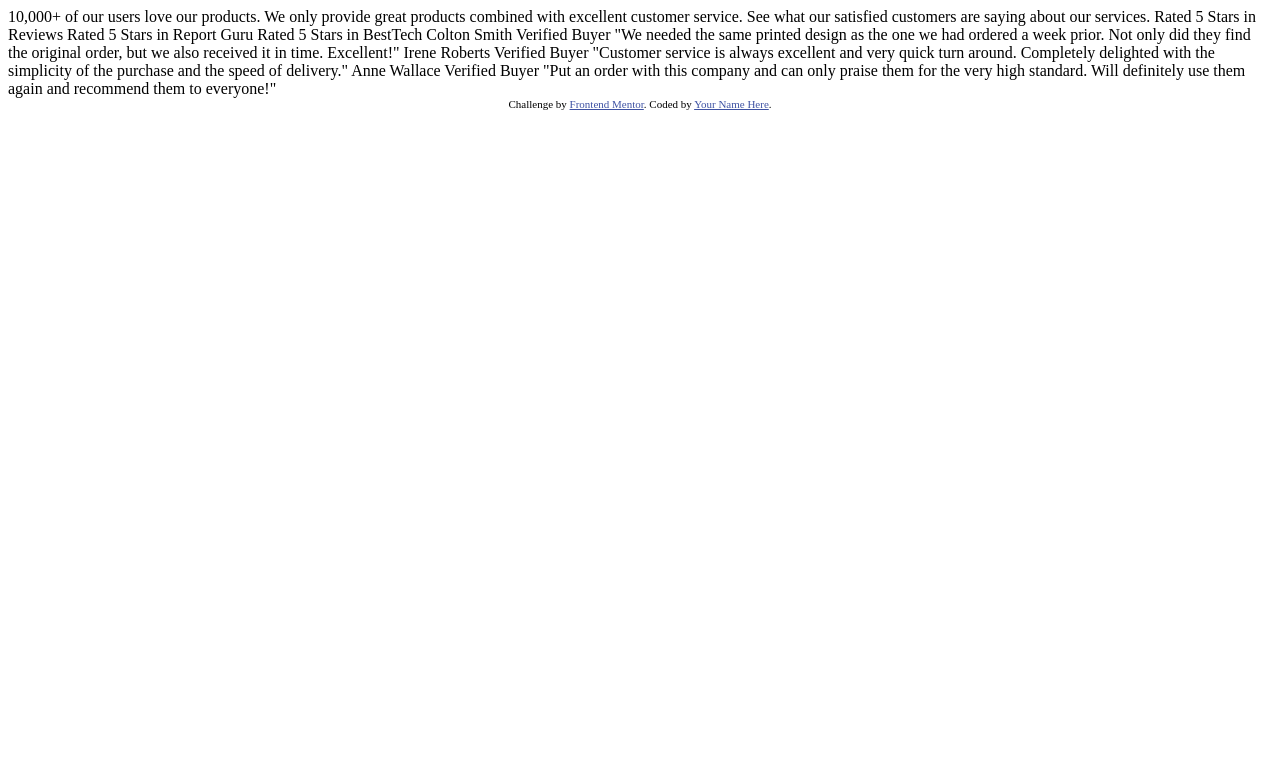
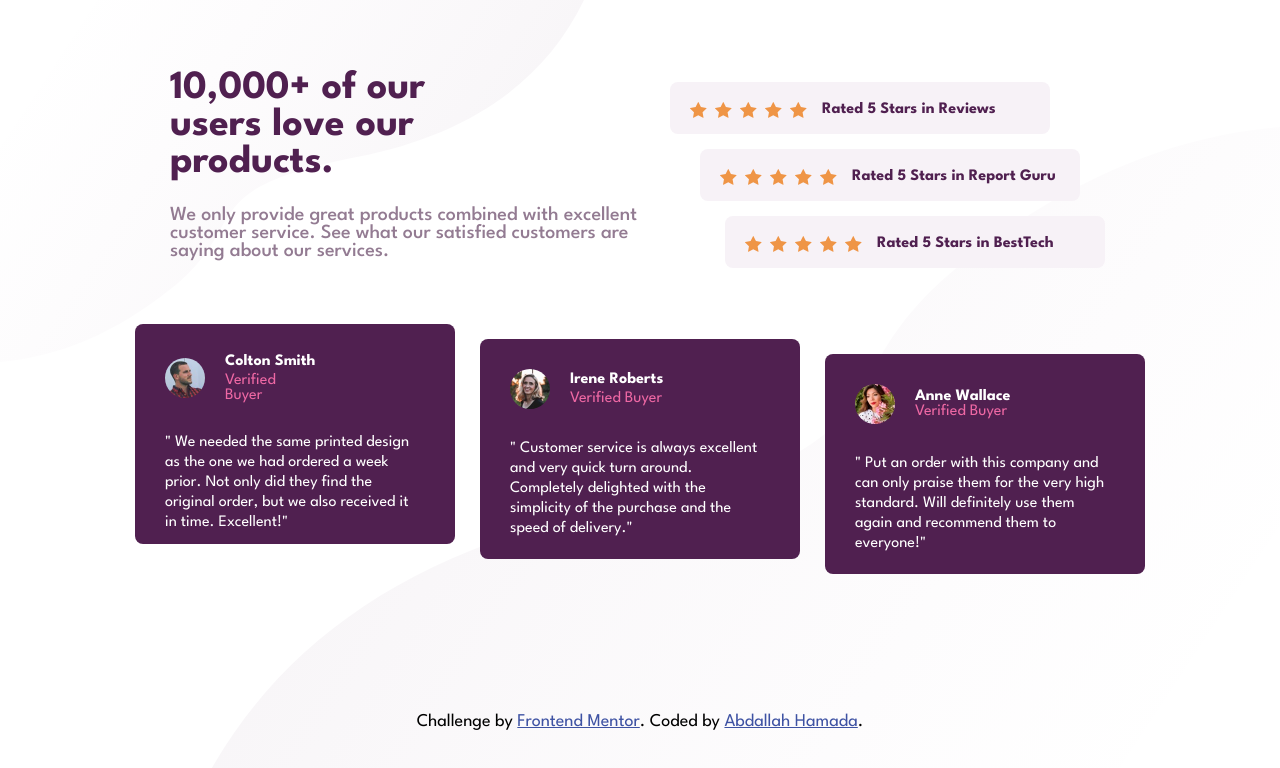
Before and after one commit to AbdullahHamadax/front-end-mentor, a plain HTML site: page social-proof-section/index.html in a window 1280 px wide. Drawn offline with Linux system fonts and the light colour scheme.

Commit message:
Social proof project is done.

```diff
--- a/social-proof-section/index.html
+++ b/social-proof-section/index.html
@@ -3,8 +3,7 @@
   <head>
     <meta charset="UTF-8" />
     <meta name="viewport" content="width=device-width, initial-scale=1.0" />
-    <!-- displays site properly based on user's device -->
-
+    <link rel="stylesheet" href="style.css" />
     <link
       rel="icon"
       type="image/png"
@@ -14,10 +13,9 @@
 
     <title>Frontend Mentor | Social proof section</title>
 
-    <!-- Feel free to remove these styles or customise in your own stylesheet 👍 -->
     <style>
       .attribution {
-        font-size: 11px;
+        font-size: 18px;
         text-align: center;
       }
       .attribution a {
@@ -26,23 +24,111 @@
     </style>
   </head>
   <body>
-    10,000+ of our users love our products. We only provide great products
-    combined with excellent customer service. See what our satisfied customers
-    are saying about our services. Rated 5 Stars in Reviews Rated 5 Stars in
-    Report Guru Rated 5 Stars in BestTech Colton Smith Verified Buyer "We needed
-    the same printed design as the one we had ordered a week prior. Not only did
-    they find the original order, but we also received it in time. Excellent!"
-    Irene Roberts Verified Buyer "Customer service is always excellent and very
-    quick turn around. Completely delighted with the simplicity of the purchase
-    and the speed of delivery." Anne Wallace Verified Buyer "Put an order with
-    this company and can only praise them for the very high standard. Will
-    definitely use them again and recommend them to everyone!"
+    <main class="main-container flex flex-col items-center justify-center">
+      <div class="container-1 flex flex-col">
+        <div class="wrapper-1 flex flex-col">
+          <h1 class="bio__number">10,000+ of our users love our products.</h1>
+          <p class="bio__text text-center">
+            We only provide great products combined with excellent customer
+            service. See what our satisfied customers are saying about our
+            services.
+          </p>
+        </div>
+
+        <div
+          class="container-2 flex flex-col items-center justify-center text-center"
+        >
+          <div class="review review-1">
+            <div class="flex flex-col review_items">
+              <div class="flex items-center justify-center stars">
+                <img src="images/icon-star.svg" alt="star" />
+                <img src="images/icon-star.svg" alt="star" />
+                <img src="images/icon-star.svg" alt="star" />
+                <img src="images/icon-star.svg" alt="star" />
+                <img src="images/icon-star.svg" alt="star" />
+              </div>
+              <p>Rated 5 Stars in Reviews</p>
+            </div>
+          </div>
+          <div class="review review-2">
+            <div class="flex flex-col review_items">
+              <div class="flex items-center justify-center stars">
+                <img src="images/icon-star.svg" alt="star" />
+                <img src="images/icon-star.svg" alt="star" />
+                <img src="images/icon-star.svg" alt="star" />
+                <img src="images/icon-star.svg" alt="star" />
+                <img src="images/icon-star.svg" alt="star" />
+              </div>
+              <p>Rated 5 Stars in Report Guru</p>
+            </div>
+          </div>
+          <div class="review review-3">
+            <div class="flex flex-col review_items">
+              <div class="flex items-center justify-center stars">
+                <img src="images/icon-star.svg" alt="star" />
+                <img src="images/icon-star.svg" alt="star" />
+                <img src="images/icon-star.svg" alt="star" />
+                <img src="images/icon-star.svg" alt="star" />
+                <img src="images/icon-star.svg" alt="star" />
+              </div>
+              <p>Rated 5 Stars in BestTech</p>
+            </div>
+          </div>
+        </div>
+      </div>
+
+      <div class="container-3 flex flex-col items-center justify-center mt-11">
+        <div class="feedback-card feedback-1 flex flex-col">
+          <div class="wrapper-2 flex items-center">
+            <img src="images/image-colton.jpg" alt="colton smith" />
+            <div class="flex flex-col gap-1">
+              <h1>Colton Smith</h1>
+              <p class="verified_buyer">Verified Buyer</p>
+            </div>
+          </div>
+          <p>
+            " We needed the same printed design as the one we had ordered a week
+            prior. Not only did they find the original order, but we also
+            received it in time. Excellent!"
+          </p>
+        </div>
+        <div class="feedback-card feedback-2 flex flex-col">
+          <div class="wrapper-2 flex items-center">
+            <img src="images/image-irene.jpg" alt="irene roberts" />
+            <div class="flex flex-col gap-1">
+              <h1>Irene Roberts</h1>
+              <p class="verified_buyer">Verified Buyer</p>
+            </div>
+          </div>
+          <p>
+            " Customer service is always excellent and very quick turn around.
+            Completely delighted with the simplicity of the purchase and the
+            speed of delivery."
+          </p>
+        </div>
+        <div class="feedback-card feedback-3 flex flex-col">
+          <div class="wrapper-2 flex items-center">
+            <img src="images/image-anne.jpg" alt="Anne Wallace" />
+            <div class="flex flex-col">
+              <h1>Anne Wallace</h1>
+              <p class="verified_buyer">Verified Buyer</p>
+            </div>
+          </div>
+
+          <p>
+            " Put an order with this company and can only praise them for the
+            very high standard. Will definitely use them again and recommend
+            them to everyone!"
+          </p>
+        </div>
+      </div>
+    </main>
 
     <div class="attribution">
       Challenge by
       <a href="https://www.frontendmentor.io?ref=challenge" target="_blank"
         >Frontend Mentor</a
-      >. Coded by <a href="#">Your Name Here</a>.
+      >. Coded by <a href="#">Abdallah Hamada</a>.
     </div>
   </body>
 </html>
--- /dev/null
+++ b/social-proof-section/style.css
@@ -0,0 +1,235 @@
+@import url("https://fonts.googleapis.com/css2?family=League+Spartan:wght@100..900&display=swap");
+
+:root {
+  --headers-color: hsl(300, 43%, 22%);
+  --verified-buyer: hsl(333, 80%, 67%);
+  --buyer-name: hsl(0, 0%, 100%);
+  --bio-color: hsl(303, 10%, 53%);
+  --ratings-div: hsl(300, 24%, 96%);
+  --font-weight-1: 400;
+  --font-weight-2: 500;
+  --font-weight-3: 700;
+}
+
+/* ----- Browser Reset ----- */
+* {
+  box-sizing: border-box;
+  margin: 0;
+  padding: 0;
+  border: none;
+  font-family: "League Spartan", sans-serif;
+}
+/* ----- Browser Reset end ----- */
+
+body {
+  display: flex;
+  flex-direction: column;
+  justify-content: space-around;
+  background-color: var(--buyer-name);
+  background: url(images/bg-pattern-top-desktop.svg) top left,
+    url(images/bg-pattern-bottom-desktop.svg) bottom right;
+  background-repeat: no-repeat;
+  min-height: 100vh;
+}
+
+img {
+  max-width: 100%;
+}
+
+/* ----- Header and text ----- */
+.bio__number {
+  text-align: center;
+  margin: 4rem 2rem;
+  color: var(--headers-color);
+  font-weight: var(--font-weight-3);
+  margin-bottom: 15px;
+  font-size: 40px;
+}
+
+.bio__text {
+  color: var(--bio-color);
+  font-weight: var(--font-weight-2);
+  font-size: 20px;
+  margin-bottom: 20px;
+}
+/* ----- Header and text end ----- */
+
+/* ----- 5 Stars Reviews ----- */
+.review {
+  background-color: var(--ratings-div);
+  padding: 20px;
+  border-radius: 8px;
+  width: 350px;
+  height: 75px;
+}
+
+.review_items {
+  gap: 15px;
+  color: var(--headers-color);
+  font-weight: var(--font-weight-3);
+}
+
+.stars {
+  gap: 8px;
+}
+
+/* ----- 5 Stars end ----- */
+
+/* ----- Both cards----- */
+.container-2,
+.container-3 {
+  gap: 15px;
+}
+
+/* ----- Testimonials----- */
+.feedback-card {
+  width: 290px;
+  height: 220px;
+  background: var(--headers-color);
+  border-radius: 8px;
+  padding: 30px;
+  gap: 25px;
+}
+
+.feedback-card h1 {
+  color: white;
+  font-size: 16px;
+}
+
+.feedback-card p:not(.verified_buyer) {
+  color: white;
+  width: 250px;
+  line-height: 20px;
+}
+
+.feedback-card img {
+  border-radius: 50%;
+  width: 40px;
+}
+
+.wrapper-2 {
+  gap: 20px;
+}
+
+.verified_buyer {
+  color: var(--verified-buyer);
+  font-weight: (--font-weight-3);
+}
+/* ----- Testimonials end----- */
+
+/* ----- utility classes ----- */
+.flex {
+  display: flex;
+}
+
+.items-center {
+  align-items: center;
+}
+
+.items-start {
+  align-items: flex-start;
+}
+
+.justify-center {
+  justify-content: center;
+}
+
+.justify-between {
+  justify-content: space-between;
+}
+
+.flex-col {
+  flex-direction: column;
+}
+
+.text-center {
+  text-align: center;
+}
+
+.gap-1 {
+  gap: 0.25rem;
+}
+
+.mt-11 {
+  margin-top: 2.75rem;
+}
+
+/* ----- utility classes end ----- */
+
+/* ----- Responsive Design----- */
+
+@media screen and (min-width: 640px) {
+  .container-2,
+  .container-3 {
+    flex-wrap: wrap;
+    flex-direction: row;
+  }
+}
+
+@media screen and (min-width: 1024px) {
+  .container-1 {
+    justify-content: space-between;
+  }
+  .container-1,
+  .container-3 {
+    flex-direction: row;
+  }
+
+  .container-2 {
+    flex-direction: column;
+  }
+
+  .container-3 {
+    gap: 25px;
+  }
+
+  .wrapper-1 {
+    flex-direction: column;
+    gap: 25px;
+  }
+
+  .bio__number {
+    margin: 0;
+    text-align: left;
+    max-width: 15ch;
+  }
+  .bio__text {
+    text-align: left;
+    max-width: 25em;
+  }
+
+  .review_items {
+    flex-direction: row;
+  }
+
+  .review-1 {
+    margin-right: 60px;
+  }
+
+  .review-3 {
+    margin-left: 50px;
+  }
+
+  .feedback-card {
+    width: 320px;
+    gap: 30px;
+  }
+
+  .feedback-1 {
+    margin-bottom: 30px;
+  }
+
+  .feedback-3 {
+    margin-top: 30px;
+  }
+
+  .feedback-1 p {
+    width: 2em;
+  }
+
+  .review {
+    width: 380px;
+    height: 52px;
+  }
+}
+/* ----- Responsive Design end----- */
```
Also changed, not shown: social-proof-section/README-template.md (deleted), social-proof-section/README.md (deleted), 1 other file.
